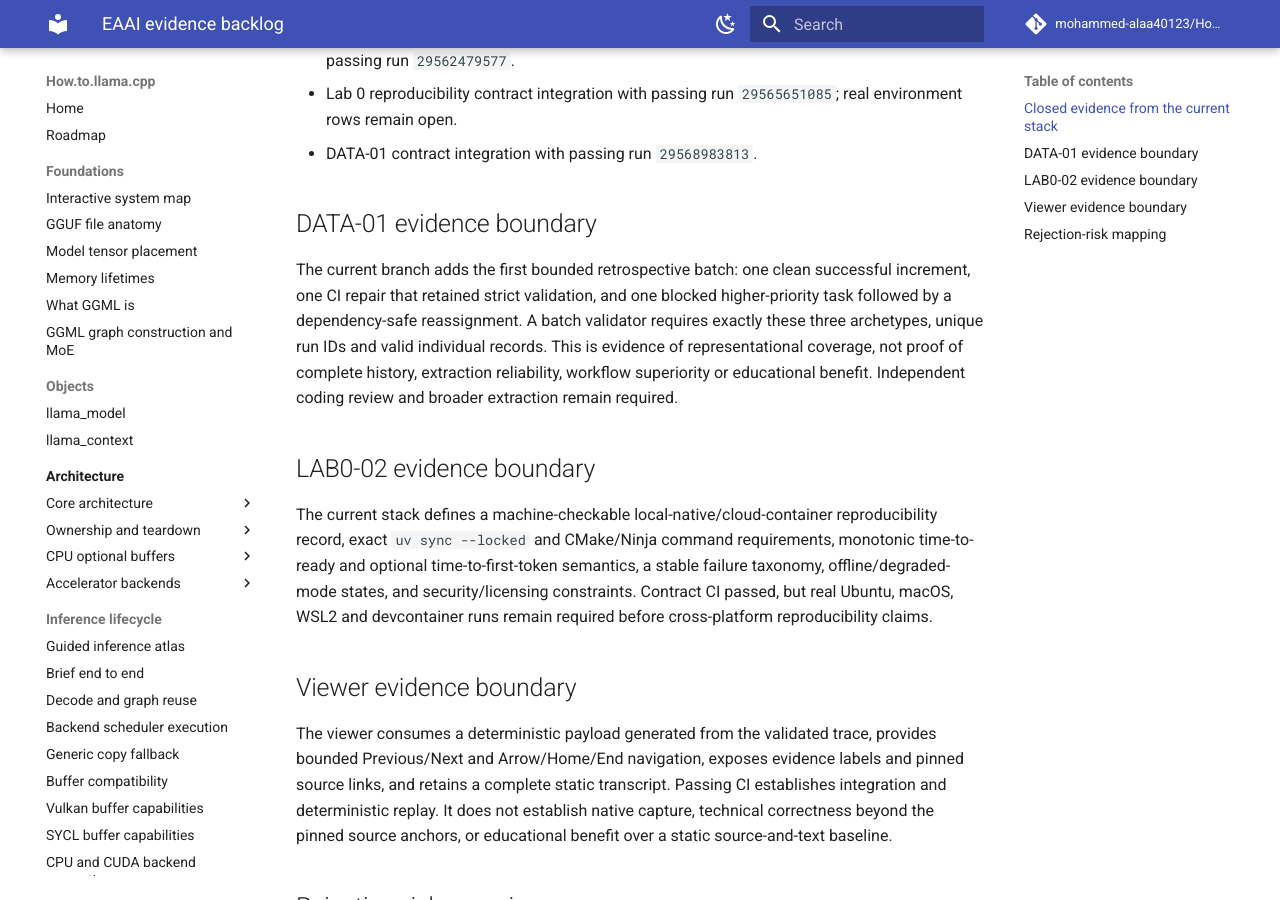
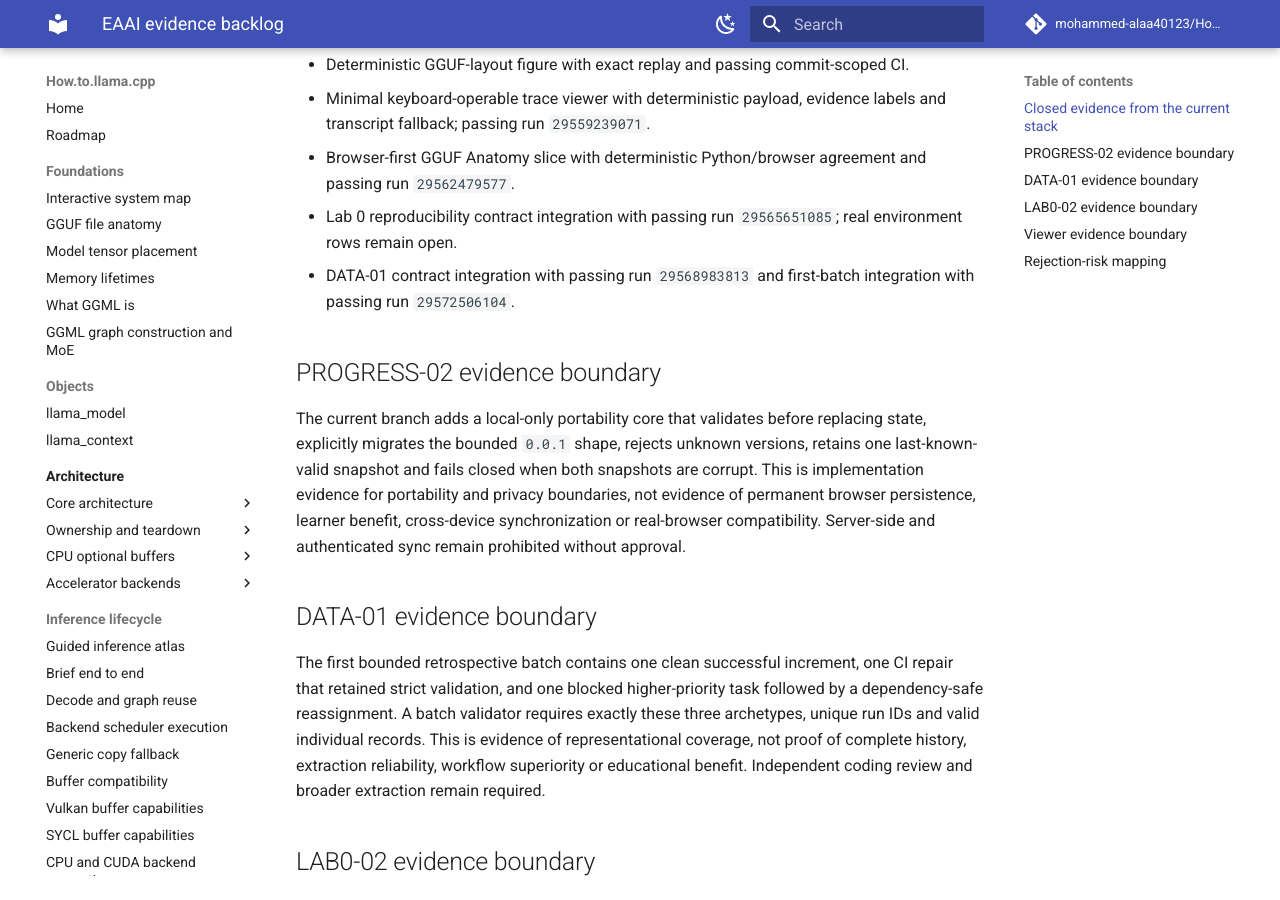
Before and after one commit to mohammed-alaa40123/How.to.llama.cpp, an MkDocs documentation site: the page built from docs/publication/evidence-backlog.md, in a window 1280 px wide and 900 px high, scrolled down 3961 px. Built offline with MkDocs 1.6.1 and Material for MkDocs 9.7.7, drawn with Linux system fonts in a browser that asks for light colours; comment, search, counter and statistics services are not loaded; some of the changed text lies outside the part shown.

Commit message:
Record PROGRESS-02 portability validation

```diff
--- a/docs/publication/evidence-backlog.md
+++ b/docs/publication/evidence-backlog.md
@@ -9,7 +9,7 @@ This queue is dependency-aware. Close an item only with a durable artifact, vali
 | P0 | CI-01 | evidenced | Documentation Builder | latest stacked branch | strict MkDocs root cause, narrow fix, passing final-head Documentation CI run `29546570700` | The executable-learning artifacts integrate without degrading the existing site |
 | P0 | COORD-01 | evidenced | Orchestrator | none | `orchestrator-state.md`, this backlog, roadmap, scorecard | Scheduled agents can share an explicit dependency order rather than infer work independently |
 | P1 | LAB0-02 | in progress | Validation Architect | Lab 0 report contract | reproducibility schema, semantic validator, supported-environment matrix, exact toolchain checks, diagnostic taxonomy, timing definitions, offline/security boundaries; contract CI passed in run `29565651085`; real matrix runs pending | Setup/build evidence is comparable across supported environments |
-| P1 | DATA-01 | in progress | Validation Architect | stable log formats | versioned retrospective schema, semantic validator, first three-run batch covering success, CI repair and blocked reassignment, focused tests and final-head CI; independent coding review and broader historical coverage pending | The multi-agent process can be analyzed as a longitudinal case study |
+| P1 | DATA-01 | in progress | Validation Architect | stable log formats | versioned retrospective schema, semantic validator, first three-run batch covering success, CI repair and blocked reassignment, focused tests and passing run `29572506104`; independent coding review and broader historical coverage pending | The multi-agent process can be analyzed as a longitudinal case study |
 | P1 | MEDIA-01 | evidenced | Documentation Builder | CI-01 | schema, semantic validator, deterministic example, malformed-input tests, passing run `29549208249` | Generated educational media can be provenance- and review-gated without making it technical evidence |
 | P1 | TRACE-02 | evidenced | Validation Architect | trace schema accepted; CI-01 | pinned source-anchor manifest and validator, corrected authored trace, deterministic replay and missing-data tests; passing run `29556540213` | Trace provenance and navigation remain valid against immutable source |
 | P1 | FIG-01 | evidenced | Documentation Builder | MEDIA-01 | deterministic GGUF-layout SVG generated from fixture data plus recomputed manifest/input/output checksums and alt text; passing run `29553868078` | Authoritative technical figures are reproducible without generative models |
@@ -17,7 +17,7 @@ This queue is dependency-aware. Close an item only with a durable artifact, vali
 | P1 | LIT-02 | evidenced | Literature Scout | none | official media/API capability matrix with provenance, privacy, accessibility, licensing, cost and caching implications | Optional media choices are evidence-based and reproducible enough for an experience report |
 | P1 | VENUE-01 | in progress | Literature Scout | official publication | verified EAAI-27 call, deadlines, area, format, review criteria | Submission plan matches the current venue rather than prior-year assumptions |
 | P2 | LAB1-01 | evidenced | Documentation Builder | progress contract; FIG-01; VIEW-01 | browser parser/visualizer, Python/golden agreement, Predict-Discover-Explain checkpoints, static fallback; passing run `29562479577` | Learners can inspect GGUF layout in-browser without confusing it with native inference |
-| P2 | PROGRESS-02 | ready | Validation Architect | progress schema | import/export round trip, migration, corruption recovery, local storage adapter tests | Local-first progress is portable and privacy-minimizing |
+| P2 | PROGRESS-02 | in progress | Validation Architect | progress schema | validated export/import, explicit `0.0.1` migration, unknown-version rejection, last-known-valid recovery adapter and eight focused tests; final-head CI and browser integration pending | Local-first progress is portable, corruption-aware and privacy-minimizing |
 | P2 | REVIEW-02 | in progress | Adversarial Reviewer + Orchestrator | PR #8 integration | integrate reviewer notes, claims-evidence table, rejection risks and scorecard into the active stack | Major rejection risks are visible and drive dependency ordering |
 | P2 | REVIEW-01 | blocked | Human | independent reviewer nominated | expert rubric and signed/dated review of fixture, trace, lab explanations and figure | Technical correctness is independently supported |
 | P2 | BASE-01 | blocked | Validation Architect | DATA-01, frozen benchmark tasks | fair comparison protocol: single authoring agent; author+reviewer; full repository-memory/validator workflow | Specialized scheduled workflow provides measurable benefit over simpler workflows |
@@ -37,11 +37,15 @@ This queue is dependency-aware. Close an item only with a durable artifact, vali
 - Minimal keyboard-operable trace viewer with deterministic payload, evidence labels and transcript fallback; passing run `29559239071`.
 - Browser-first GGUF Anatomy slice with deterministic Python/browser agreement and passing run `29562479577`.
 - Lab 0 reproducibility contract integration with passing run `29565651085`; real environment rows remain open.
-- DATA-01 contract integration with passing run `29568983813`.
+- DATA-01 contract integration with passing run `29568983813` and first-batch integration with passing run `29572506104`.
+
+## PROGRESS-02 evidence boundary
+
+The current branch adds a local-only portability core that validates before replacing state, explicitly migrates the bounded `0.0.1` shape, rejects unknown versions, retains one last-known-valid snapshot and fails closed when both snapshots are corrupt. This is implementation evidence for portability and privacy boundaries, not evidence of permanent browser persistence, learner benefit, cross-device synchronization or real-browser compatibility. Server-side and authenticated sync remain prohibited without approval.
 
 ## DATA-01 evidence boundary
 
-The current branch adds the first bounded retrospective batch: one clean successful increment, one CI repair that retained strict validation, and one blocked higher-priority task followed by a dependency-safe reassignment. A batch validator requires exactly these three archetypes, unique run IDs and valid individual records. This is evidence of representational coverage, not proof of complete history, extraction reliability, workflow superiority or educational benefit. Independent coding review and broader extraction remain required.
+The first bounded retrospective batch contains one clean successful increment, one CI repair that retained strict validation, and one blocked higher-priority task followed by a dependency-safe reassignment. A batch validator requires exactly these three archetypes, unique run IDs and valid individual records. This is evidence of representational coverage, not proof of complete history, extraction reliability, workflow superiority or educational benefit. Independent coding review and broader extraction remain required.
 
 ## LAB0-02 evidence boundary
 
```
Also changed, not shown: other parts of docs/publication/evidence-backlog.md (+1 -1 lines).
